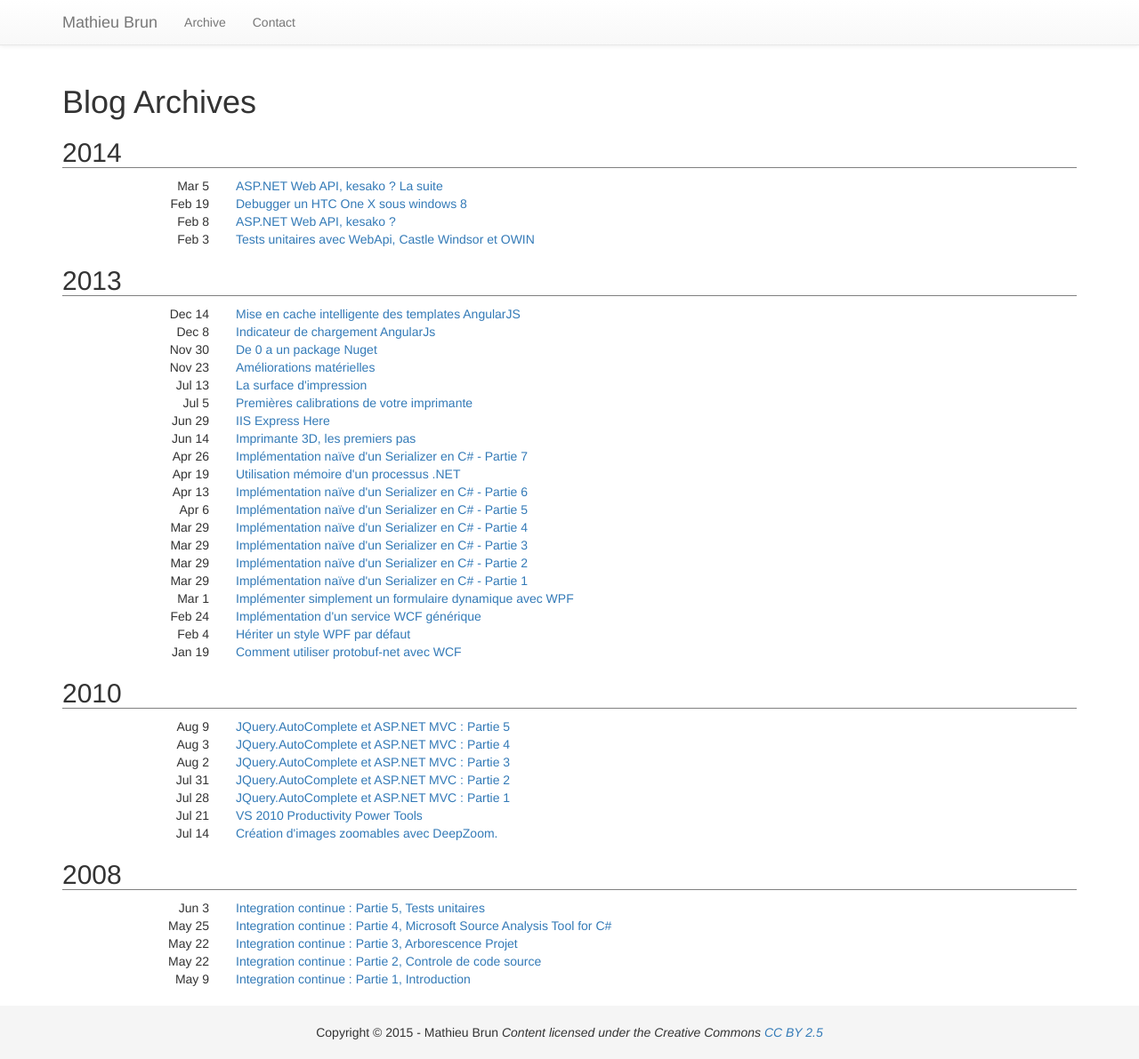
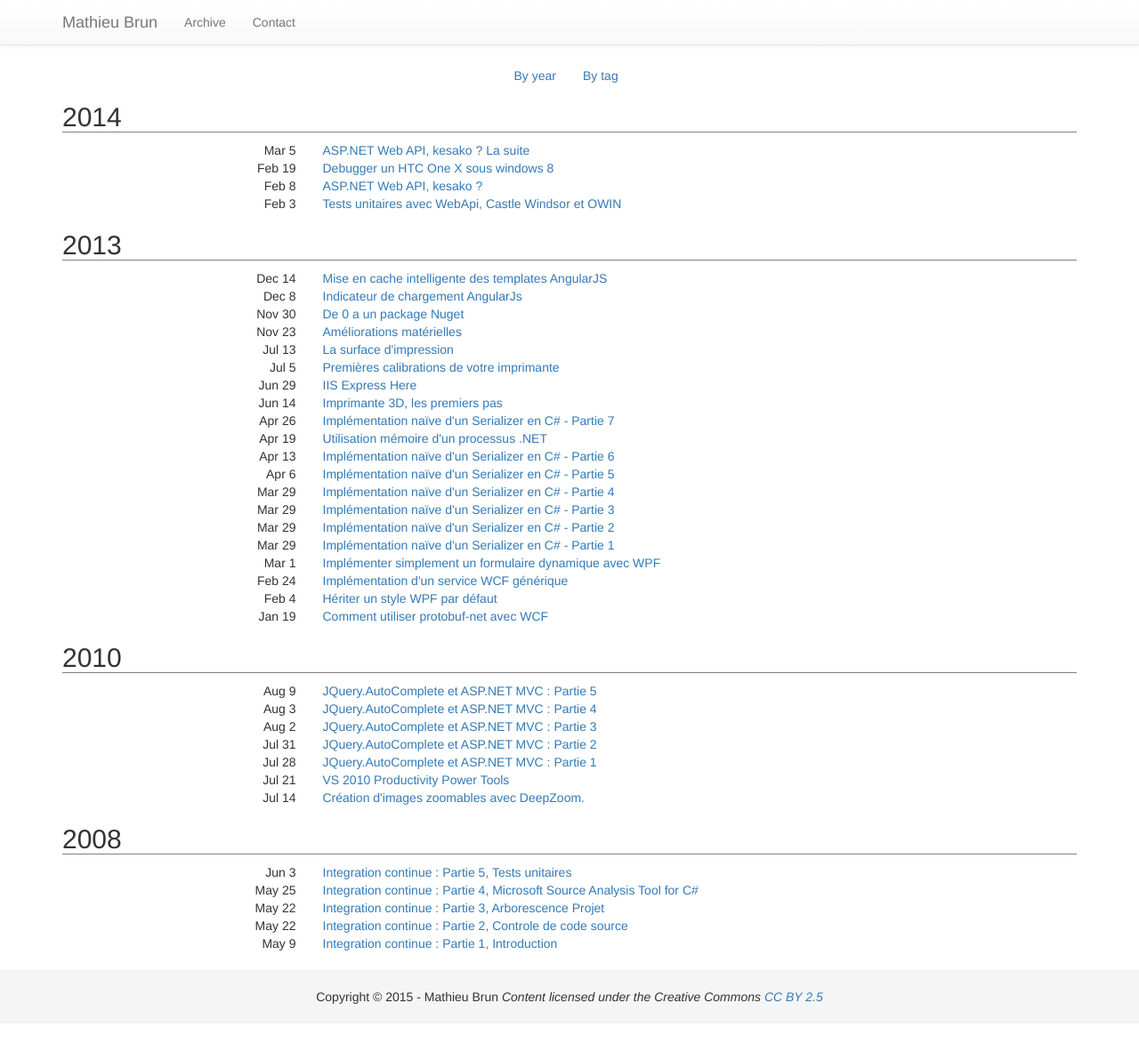
Before and after one commit to mathieubrun/mathieubrun.github.io, a Jekyll site: the page built from archive/index.html, in a window 1280 px wide and 1191 px high. Shown: the whole window at 89% size. Built offline with Jekyll 4.4.1, drawn with Linux system fonts in a browser that asks for light colours; nearby versions of some CDN libraries; Markdown is read by kramdown in place of the engine named in the settings; comment, search, counter and statistics services are not loaded.

Commit message:
Archive by tag

```diff
--- a/_includes/article.html
+++ b/_includes/article.html
@@ -4,7 +4,7 @@
 		{% include post/meta.html %}
 	</header>
 
-	<section class="entry-content" itemprop="articleBody">
+	<section itemprop="articleBody">
 		{{ content | excerpt }}
 		{% capture excerpted %}{{ content | has_excerpt }}{% endcapture %}
 		{% if excerpted == 'true' %}<a href="{{ post.url }}" class="more-link">{{ site.excerpt_link }}</a>{% endif %}
--- a/_includes/post/meta.html
+++ b/_includes/post/meta.html
@@ -1,6 +1,6 @@
 <h3 class="meta">
 	<span class="fa fa-calendar"> {% include post/date.html %}{{ time }}</span>
-	<span class="fa fa-tag">{{ post.categories | join: ', ' }}</span>
+	<span class="fa fa-tag">{% for tag in page.tags %}<a href="/archive/tags.html#{{ tag | cgi_escape }}" title="Pages tagged {{ tag }}" rel="tag">{{ tag }}</a>{% unless forloop.last %}, {% endunless %}{% endfor %}{% for tag in post.tags %}<a href="/archive/tags.html#{{ tag | cgi_escape }}" title="Pages tagged {{ tag }}" rel="tag">{{ tag }}</a>{% unless forloop.last %}, {% endunless %}{% endfor %}</span>
 	{% if site.disqus_short_name and site.disqus_show_comment_count == true %}
 		{% include post/comments_link.html %}
 	{% endif %}
--- /dev/null
+++ b/_layouts/archive.html
@@ -0,0 +1,14 @@
+---
+layout: default
+---
+
+<article class="archive">
+
+	<div class="row">
+		<div class="col-xs-6 text-right"><a href="/archive">By year</a></div>
+		<div class="col-xs-6"><a href="/archive/tags.html">By tag</a></div>
+	</div>
+
+	{{ content }}
+
+</article>
--- a/_layouts/page.html
+++ b/_layouts/page.html
@@ -3,8 +3,11 @@
 ---
 
 <article class="page">
-    {% if page.title %}<h1 class="title">{{ page.title }}</h1>{% endif %}
-    <div class="entry-content">
+    {% if page.title %}
+		<h1 class="title">{{ page.title }}</h1>
+	{% endif %}
+
+    <div>
 		{{ content }}
 	</div>
 </article>
--- a/archive/index.html
+++ b/archive/index.html
@@ -1,22 +1,21 @@
 ---
-layout: page
-title: Blog Archives
+layout: archive
 ---
 
-<div class="archives" itemscope itemtype="http://schema.org/Blog">
+<div>
 {% for post in site.posts reverse %}
 	{% if post.layout == 'post' %}
 		{% capture date %}{{ post.date }}{% endcapture %}
 		{% capture this_year %}{{ date | date: "%Y" }}{% endcapture %}
 		{% unless year == this_year %}
 			{% assign year = this_year %}
-			<h2 class="year">{{ date | date: "%Y" }}</h2>
+			<h2>{{ date | date: "%Y" }}</h2>
 		{% endunless %}
 		<div class="row">
-			<div class="col-xs-2 text-right">
+			<div class="col-xs-3 text-right">
 				<span class="date"><time datetime="{{ date | datetime | date_to_xmlschema }}" itemprop="datePublished">{{ date | date: "%b %e" }}</time></span>
 			</div>
-			<div class="col-xs-10">
+			<div class="col-xs-9">
 				<a href="{{ post.url }}">{{post.title}}</a>
 			</div>
 		</div>
--- a/css/screen.css
+++ b/css/screen.css
@@ -39,6 +39,10 @@
 	min-height: 300px
 }
 
-h2.year {
+article.archive h2 {
 	border-bottom: 1px solid gray;
 }
+
+article.archive  p.categories {
+	margin-top: 10px;
+}
```
Also changed, not shown: archive/tags.html (added, +27 -0 lines).
